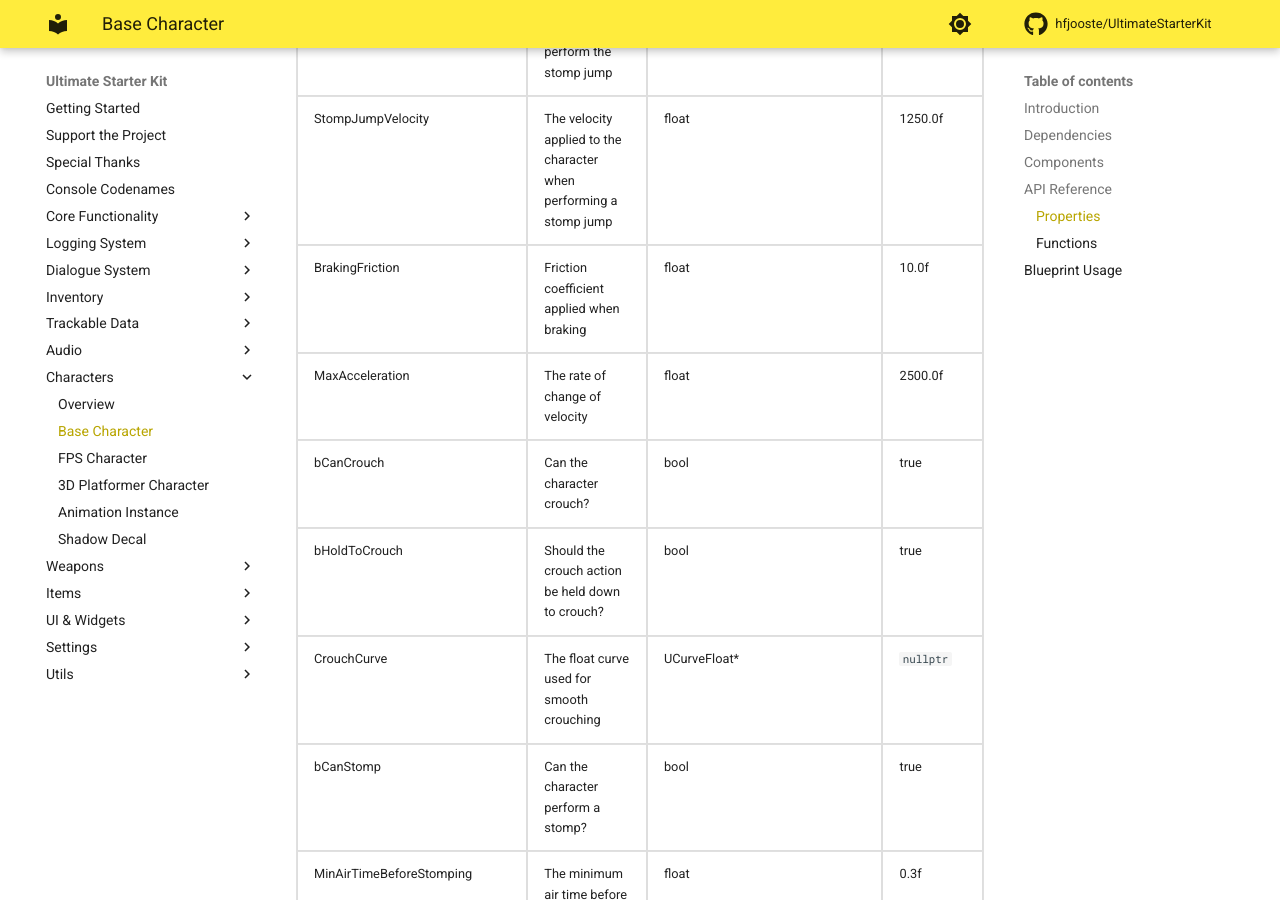
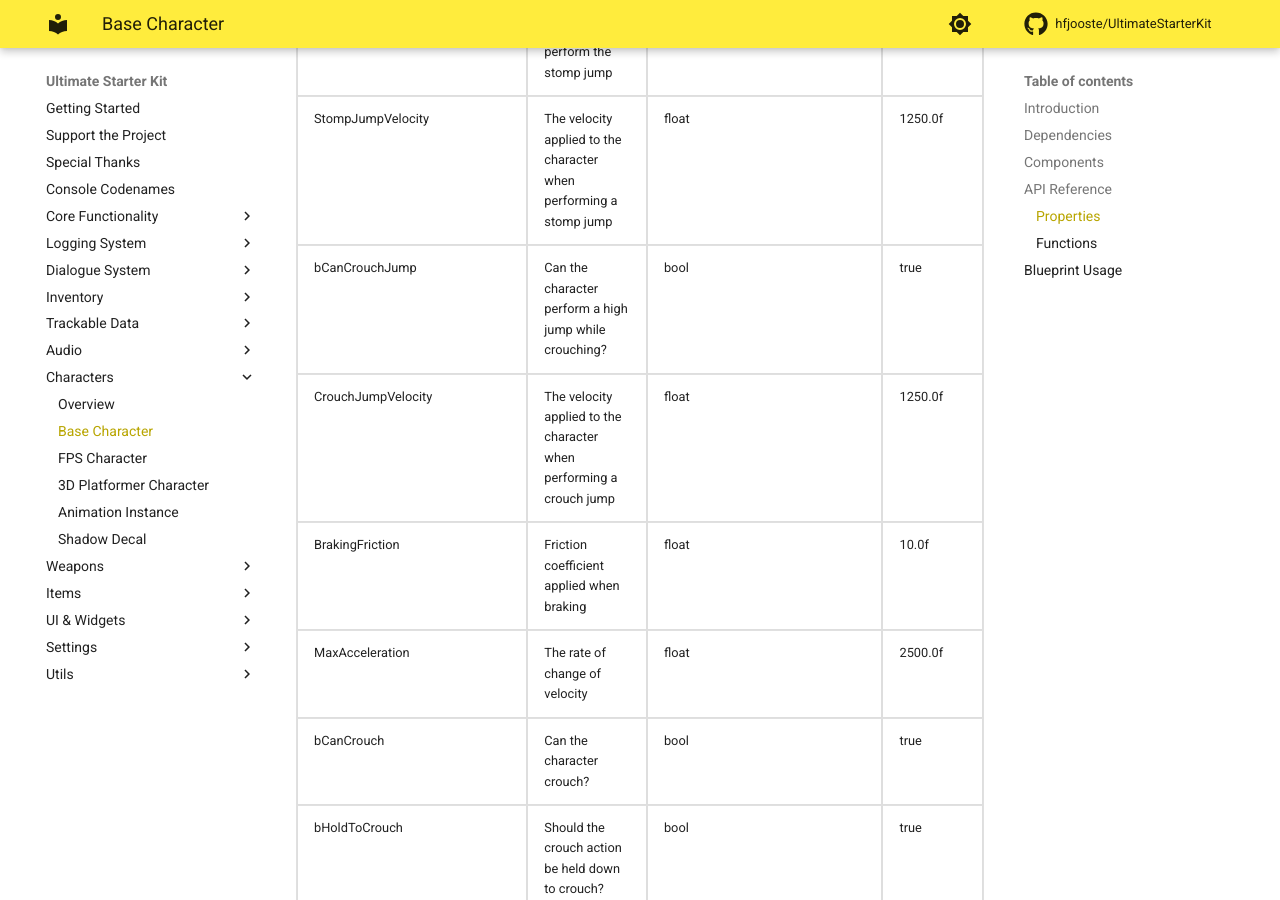
Before and after one commit to hfjooste/UltimateStarterKit, an MkDocs documentation site: the page built from docs/uskcharacter.md, in a window 1280 px wide and 900 px high, scrolled down 3917 px. Built offline with MkDocs 1.6.1 and Material for MkDocs 9.7.7, drawn with Linux system fonts in a browser that asks for light colours; comment, search, counter and statistics services are not loaded.

Commit message:
Updated documentation

```diff
--- a/docs/uskcharacter.md
+++ b/docs/uskcharacter.md
@@ -200,6 +200,18 @@ The <code>USKCharacter</code> uses the following components:
 		<td>1250.0f</td>
 	</tr>
 	<tr>
+		<td>bCanCrouchJump</td>
+		<td>Can the character perform a high jump while crouching?</td>
+		<td>bool</td>
+		<td>true</td>
+	</tr>
+	<tr>
+		<td>CrouchJumpVelocity</td>
+		<td>The velocity applied to the character when performing a crouch jump</td>
+		<td>float</td>
+		<td>1250.0f</td>
+	</tr>
+	<tr>
 		<td>BrakingFriction</td>
 		<td>Friction coefficient applied when braking</td>
 		<td>float</td>
```
